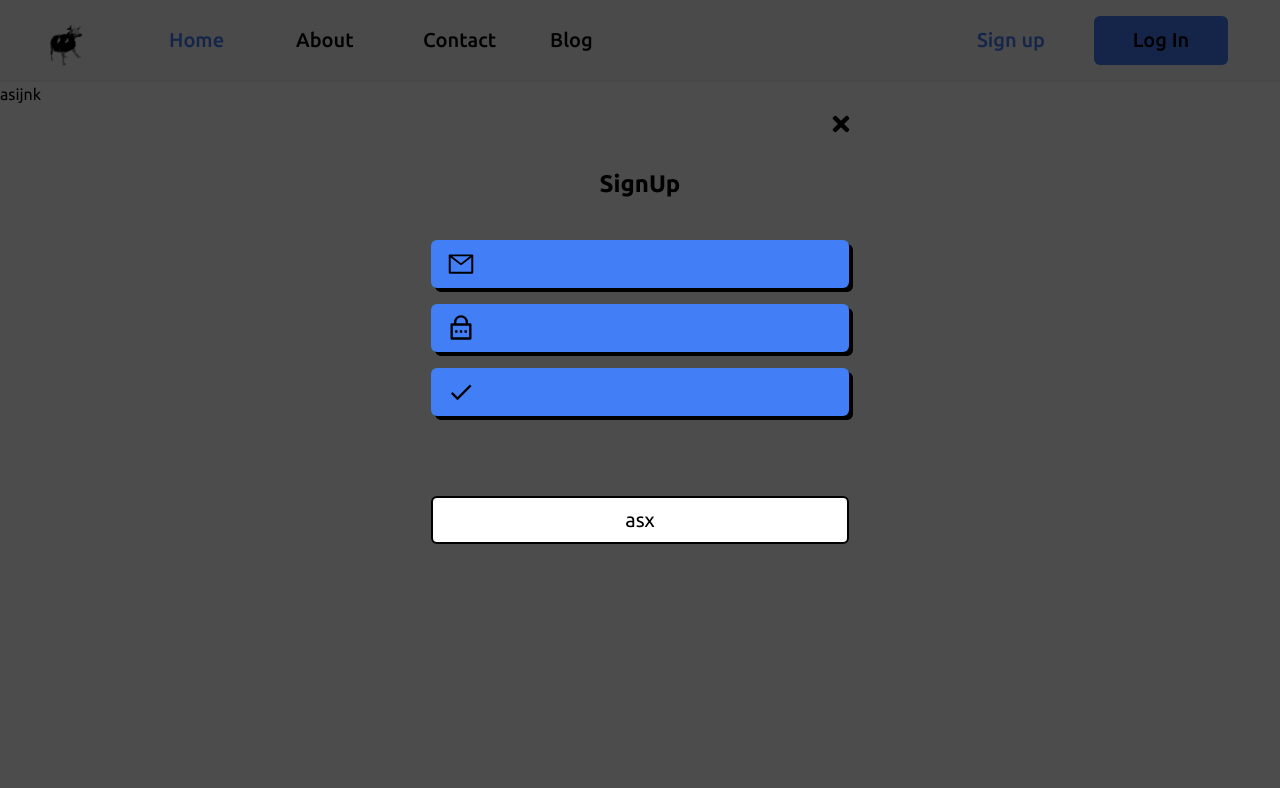
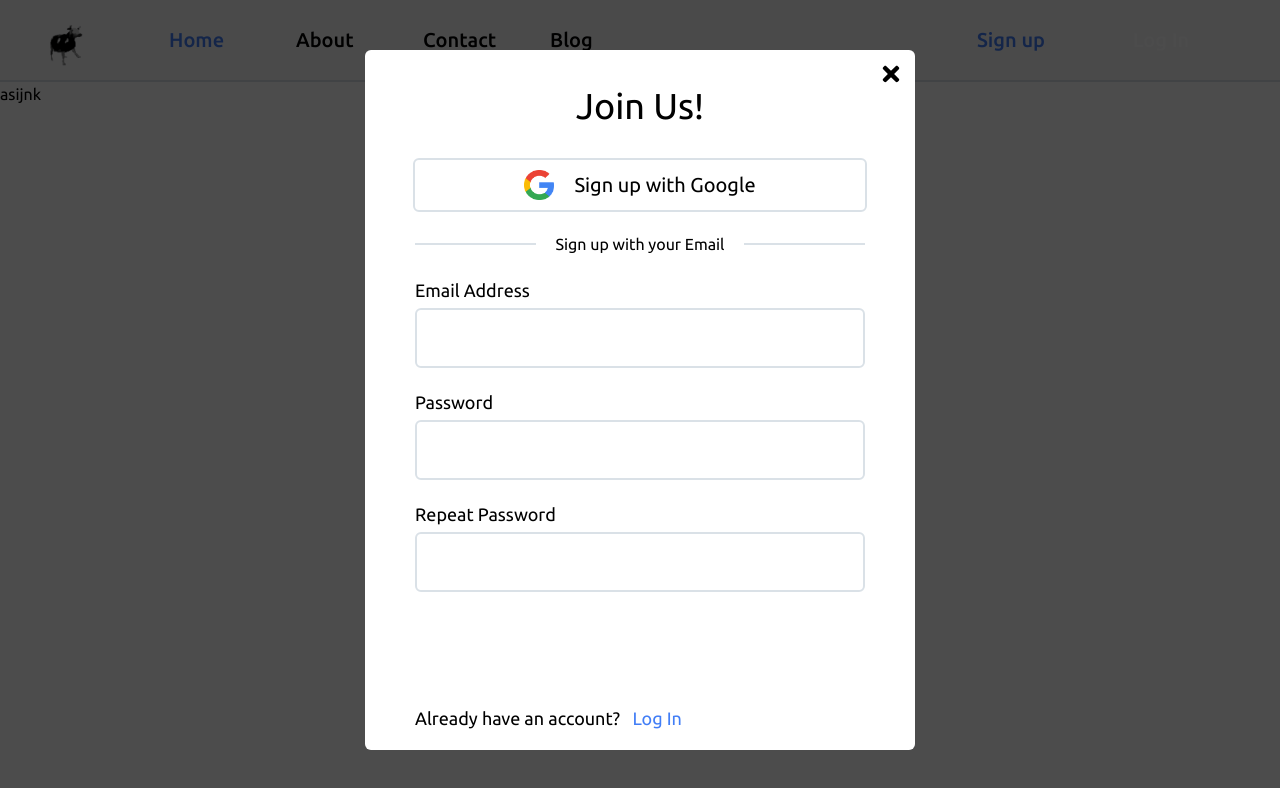
Before and after one commit to lukaakhalbedashvili/meetdox-front, a Next.js app: page / in a window 1280 px wide. Both pictures are taken after a click on the button "Sign up". Shown: the top 788 px of the page. Built offline with nearby package versions, Linux system fonts and the light colour scheme.

Commit message:
remake: sign up modified

```diff
--- a/src/components/NavigationBar/index.tsx
+++ b/src/components/NavigationBar/index.tsx
@@ -65,7 +65,7 @@
                   borderColor={'transparent'}
                   textColor={'white'}
                 >
-                  <p className="font-medium w-[130px] h-[45px] flex items-center justify-center">
+                  <p className="font-medium w-[130px] h-[45px] flex items-center justify-center text-white">
                     Log In
                   </p>
                 </Button>
--- a/src/components/SignUp/index.tsx
+++ b/src/components/SignUp/index.tsx
@@ -1,9 +1,7 @@
 import React, { FC } from 'react'
 import { FaTimes } from 'react-icons/fa'
-import { AiOutlineMail } from 'react-icons/ai'
-import { RiLockPasswordLine } from 'react-icons/ri'
-import { MdOutlineDone } from 'react-icons/md'
-import NeoBrutButton from '@/elements/Button'
+import Image from 'next/image'
+import Button from '@/elements/Button'
 import Input from '@/elements/Input'
 import useSignUp from './useSignUp'
 import { SignUpFormFields } from './signUp.interface'
@@ -16,7 +14,7 @@
   const { SignUpFormValidation } = useSignUp()
 
   return (
-    <div className=" w-[450px] bg-bubblegum rounded-md h-[600px] ">
+    <div className=" w-[550px] bg-white rounded-md h-[700px] ">
       <div className="flex justify-end items-center">
         <FaTimes
           className="w-6 h-6 mr-3 mt-3 cursor-pointer"
@@ -24,12 +22,42 @@
         />
       </div>
 
-      <div className="flex items-center justify-center mt-8">
-        <h1 className="text-2xl font-extrabold">SignUp</h1>
+      <div className="flex items-center justify-center">
+        <h1 className="text-4xl">Join Us!</h1>
+      </div>
+      <div className="flex justify-center w-full mt-8">
+        <Button
+          bgColor={'transparent'}
+          borderColor={'border_gray'}
+          textColor={'black'}
+          // onClickHandler={() => console.log(true)}
+        >
+          <div className="flex items-center justify-center w-[450px] h-[50px]">
+            <Image
+              src="/google_logo.png"
+              alt="Google Logo"
+              width={30}
+              height={30}
+            />
+            <p className="ml-5 flex items-center justify-center">
+              Sign up with Google
+            </p>
+          </div>
+        </Button>
+      </div>
+      <div className="flex justify-center items-center w-full mt-5">
+        <div className="flex justify-center items-center w-[450px]">
+          <div className="flex-1 h-0.5 bg-border_gray"></div>
+          <div className="px-5">Sign up with your Email</div>
+          <div className="flex-1 h-0.5 bg-border_gray"></div>
+        </div>
       </div>
 
-      <form className="pl-4 pr-4 mt-10">
-        <div className="h-12">
+      <div className="w-full flex justify-center align-center">
+        <form className="mt-5 w-[450px]">
+          <p className="text-lg  text-black mb-1 ">Email Address</p>
+
+          <div className="h-[60px]">
             <Input
               type="email"
               value={SignUpFormValidation.values.email}
@@ -40,12 +68,11 @@
                 SignUpFormValidation.errors.email
               }
               onBlurHandler={SignUpFormValidation.handleBlur}
-          >
-            <AiOutlineMail className="h-7 w-7" />
-          </Input>
+            ></Input>
           </div>
+          <p className="text-lg  text-black mb-1 mt-5">Password</p>
 
-        <div className="h-12 mt-4">
+          <div className="h-[60px]">
             <Input
               type="password"
               value={SignUpFormValidation.values.password}
@@ -56,12 +83,11 @@
                 SignUpFormValidation.errors.password
               }
               onBlurHandler={SignUpFormValidation.handleBlur}
-          >
-            <RiLockPasswordLine className="h-7 w-7" />
-          </Input>
+            ></Input>
           </div>
+          <p className="text-lg  text-black mb-1 mt-5 ">Repeat Password</p>
 
-        <div className="h-12 mt-4">
+          <div className="h-[60px] ">
             <Input
               type="password"
               value={SignUpFormValidation.values.confirmPassword}
@@ -72,17 +98,24 @@
                 SignUpFormValidation.errors.confirmPassword
               }
               onBlurHandler={SignUpFormValidation.handleBlur}
-          >
-            <MdOutlineDone className="h-7 w-7" />
-          </Input>
+            ></Input>
           </div>
 
-        <div className="h-12 mt-20">
-          <NeoBrutButton>
-            <p>asx</p>
-          </NeoBrutButton>
+          <div className="h-12 mt-8">
+            <Button bgColor={'sky'} textColor={'white'} borderColor={'sky'}>
+              <p className="text-xl flex items-center justify-center w-[450px] h-[50px]">
+                Sign Up
+              </p>
+            </Button>
           </div>
         </form>
+      </div>
+      <div className="flex items-center w-full justify-center">
+        <p className="text-lg text-black mt-8 w-[450px]">
+          Already have an account?{' '}
+          <span className="text-sky cursor-pointer"> &nbsp; Log In</span>
+        </p>
+      </div>
     </div>
   )
 }
--- a/src/elements/Button/index.tsx
+++ b/src/elements/Button/index.tsx
@@ -15,7 +15,7 @@
   borderColor = 'black',
 }) => (
   <button
-    className={`text-${textColor} bg-${bgColor} border-${borderColor} border-2 rounded-md sm:text-xl flex items-center justify-center w-full h-full`}
+    className={`text-${textColor} bg-${bgColor} border-${borderColor} border-2 rounded-md sm:text-xl flex items-center justify-center`}
     style={{ borderColor }}
     onClick={onClickHandler}
   >
--- a/src/elements/Input/index.tsx
+++ b/src/elements/Input/index.tsx
@@ -12,7 +12,6 @@
 }
 
 const Input: FC<InputProps> = ({
-  children,
   value,
   errorMessage,
   name,
@@ -22,9 +21,9 @@
   type,
 }) => {
   return (
-    <div className="w-full h-full relative">
+    <div className="w-full h-full relative border-2 border-border_gray flex align-center justify-center rounded-md">
       <input
-        className="h-full w-full rounded-md pl-14 bg-sky neoblutshadow"
+        className="h-full w-full rounded-md pl-5 text-xl bg-white"
         type={type}
         value={value}
         onBlur={onBlurHandler}
@@ -32,12 +31,9 @@
         placeholder={placeholder}
         onChange={onChange}
       />
-
-      <div className="absolute top-0 w-fit h-full flex items-center justify-center left-4">
-        {children}
+      <div className="absolute text-error top-[15px] right-[10px] w-fit">
+        {errorMessage}
       </div>
-
-      <div className="absolute bg-lime top-0 right-0 w-fit">{errorMessage}</div>
     </div>
   )
 }
--- a/tailwind.config.js
+++ b/tailwind.config.js
@@ -22,10 +22,11 @@
       transparent: 'transparent',
       black: '#000000',
       white: '#ffffff',
-
       sky: '#427ef6',
       gray: '#f8f8fa',
-      border_gray: '#ebebf1',
+      border_gray: '#dae1e7',
+      error: '#ff0000',
+
     },
   },
   plugins: [],
```
Also changed, not shown: public/google_logo.png (added). Lines whose indentation alone changed are shown as unchanged.
